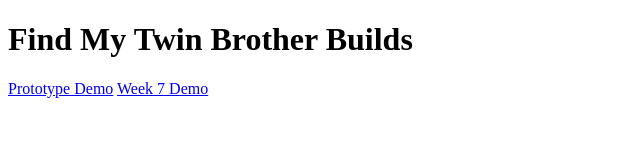
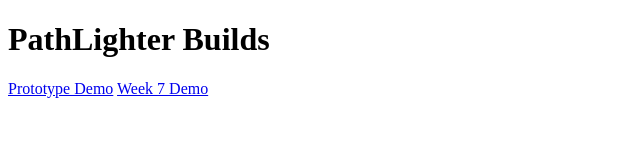
Before and after one commit to cmzhang526/526-Prototype-WebGL-Build, a plain HTML site: page index.html in a window 1280 px wide. Shown: the whole page, without its empty margins (0-640 px from the left). Drawn offline with Linux system fonts and the light colour scheme.

Commit message:
Update index.html

```diff
--- a/index.html
+++ b/index.html
@@ -2,7 +2,7 @@
 <html>
     <body>
 
-        <h1>Find My Twin Brother Builds</h1>
+        <h1>PathLighter Builds</h1>
 
         <a class="dir" href="./0925PrototypeBuild/index.html">Prototype Demo</a>
         <a class="dir" href="./0925PrototypeBuild/index.html">Week 7 Demo</a>
```
